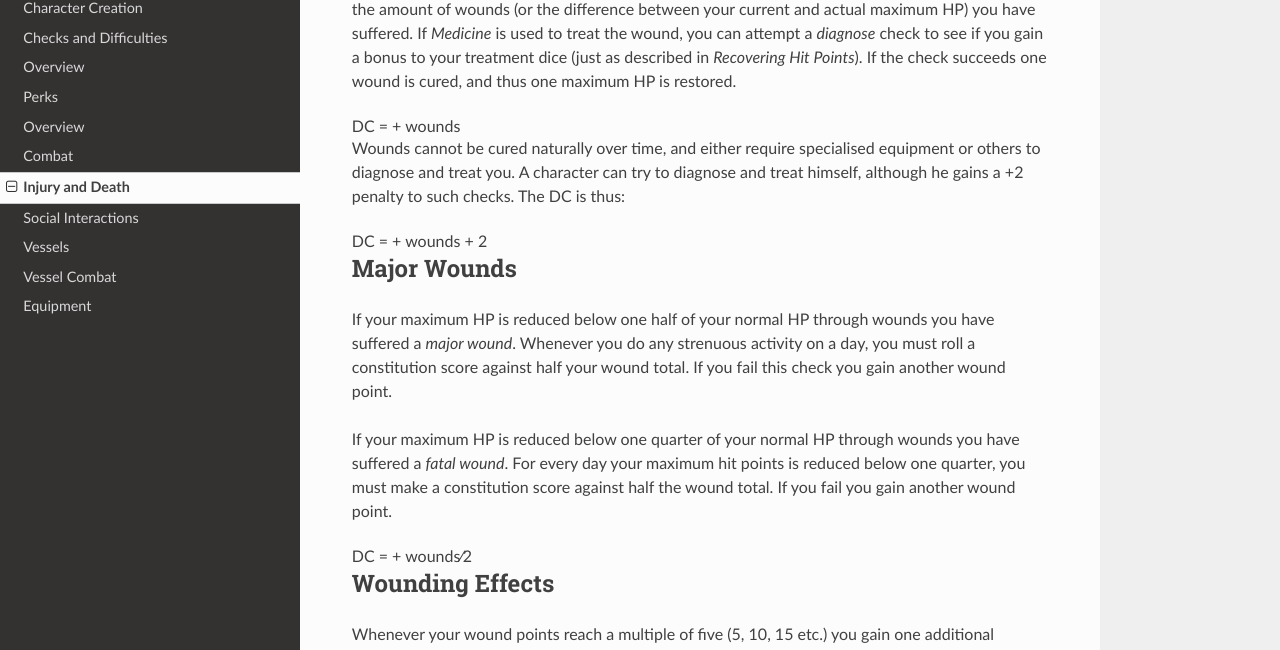
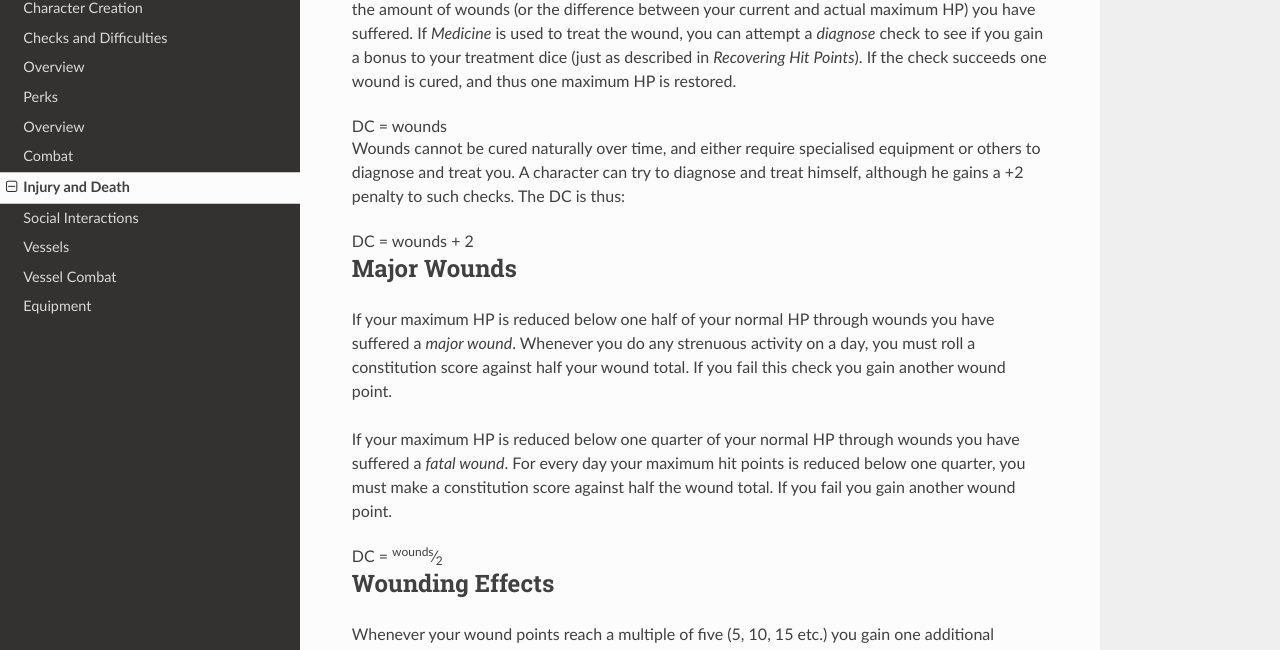
Before and after one commit to ehrpg/rules, an MkDocs documentation site: the page built from docs/injurydeath.md, in a window 1280 px wide and 900 px high, scrolled down 1499 px. Shown: the part 141-791 px from the top of the window. Built offline with MkDocs 1.6.1, drawn with Linux system fonts in a browser that asks for light colours; nearby versions of some CDN libraries; old or Windows-style settings are respelled for this version of MkDocs; some of the changed lines change nothing that is shown.

Commit message:
Fixed formulas.

```diff
--- a/docs/injurydeath.md
+++ b/docs/injurydeath.md
@@ -39,7 +39,8 @@ The DC is as followed:
 
 <div class="formula formula-top formula-bottom">
 DC = <span data-bracket-bottom="base">5</span>
-<span data-bracket-top="HP lost">+ hp&#8260;2</span>
+<span data-bracket-top="HP lost">+
+ <sup>hp</sup>&frasl;<sub>2</sub></span>
 </div>
 
 If the diagnose check is successful any difference can be added to the treatment
@@ -92,7 +93,7 @@ _Recovering Hit Points_). If the check succeeds one wound is cured, and
 thus one maximum HP is restored.
 
 <div class="formula formula-top formula-bottom">
-DC = <span data-bracket-top="Wound points suffered">+ wounds</span>
+DC = <span data-bracket-top="Wound points suffered">wounds</span>
 </div>
 
 Wounds cannot be cured naturally over time, and either require specialised
@@ -101,8 +102,8 @@ and treat himself, although he gains a +2 penalty to such checks. The DC is
 thus:
 
 <div class="formula formula-top formula-bottom">
-DC = <span data-bracket-top="Wound points suffered">+ wounds</span>
-<span data-bracket-top="penalty for self treatment">+ 2</span>
+DC = <span data-bracket-top="Wound points suffered">wounds</span>
+<span data-bracket-bottom="penalty for self treatment">+ 2</span>
 </div>
 
 ## Major Wounds
@@ -118,7 +119,8 @@ reduced below one quarter, you must make a constitution score against half
 the wound total. If you fail you gain another wound point.
 
 <div class="formula formula-top formula-bottom">
-DC = <span data-bracket-top="Wound points suffered">+ wounds&#8260;2 </span>
+DC = <span data-bracket-top="Wound points suffered">
+<sup>wounds</sup>&frasl;<sub>2</sub></span>
 </div>
 
 ## Wounding Effects
```
